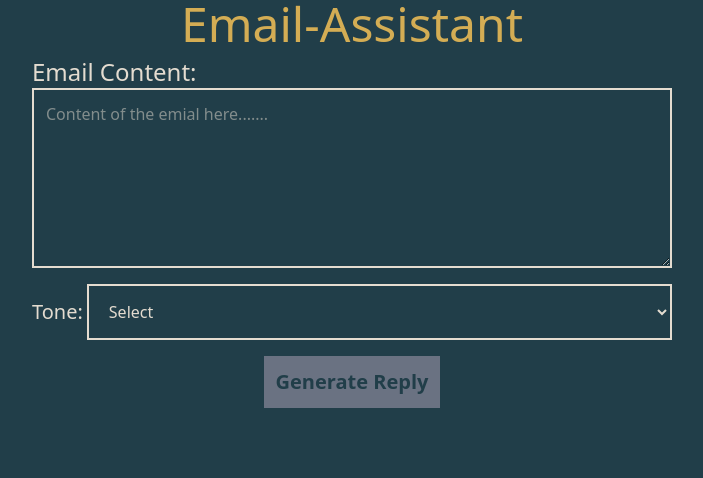
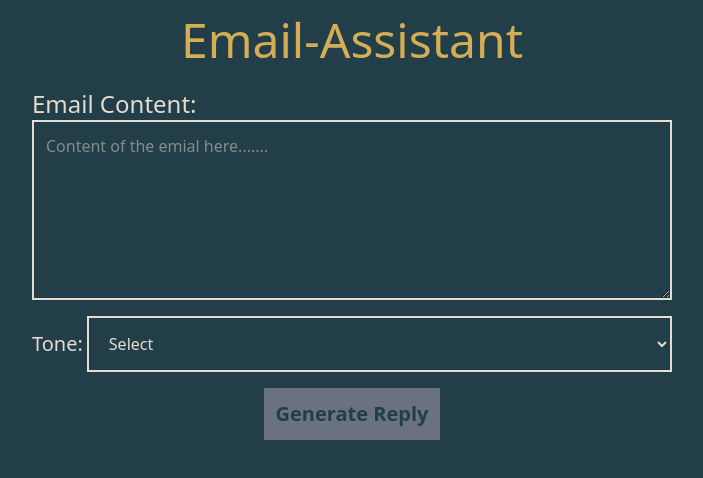
Before and after one commit to deeptimahisare1206/Spring-AI, a React (Vite) app in the folder Email-Assistant-Frontend/: page / in a window 1280 px wide. Shown: the top 478 px of the page, without its empty margins (288-991 px from the left). Built offline with nearby package versions, Linux system fonts and the light colour scheme.

Commit message:
paading the navbar

```diff
--- a/Email-Assistant-Frontend/src/App.jsx
+++ b/Email-Assistant-Frontend/src/App.jsx
@@ -32,7 +32,7 @@ setLoading(false);
   };
   return (
     <>
-      <p className="text-5xl text-center  text-[#d4ad54]">Email-Assistant</p>
+      <p className="text-5xl text-center py-4 text-[#d4ad54]">Email-Assistant</p>
 
       <div className="max-w-full min-h-[90vh] flex flex-col gap-4 items-center text-[#e4dcd0] py-2">
         <div className="flex flex-col w-1/2">
```
